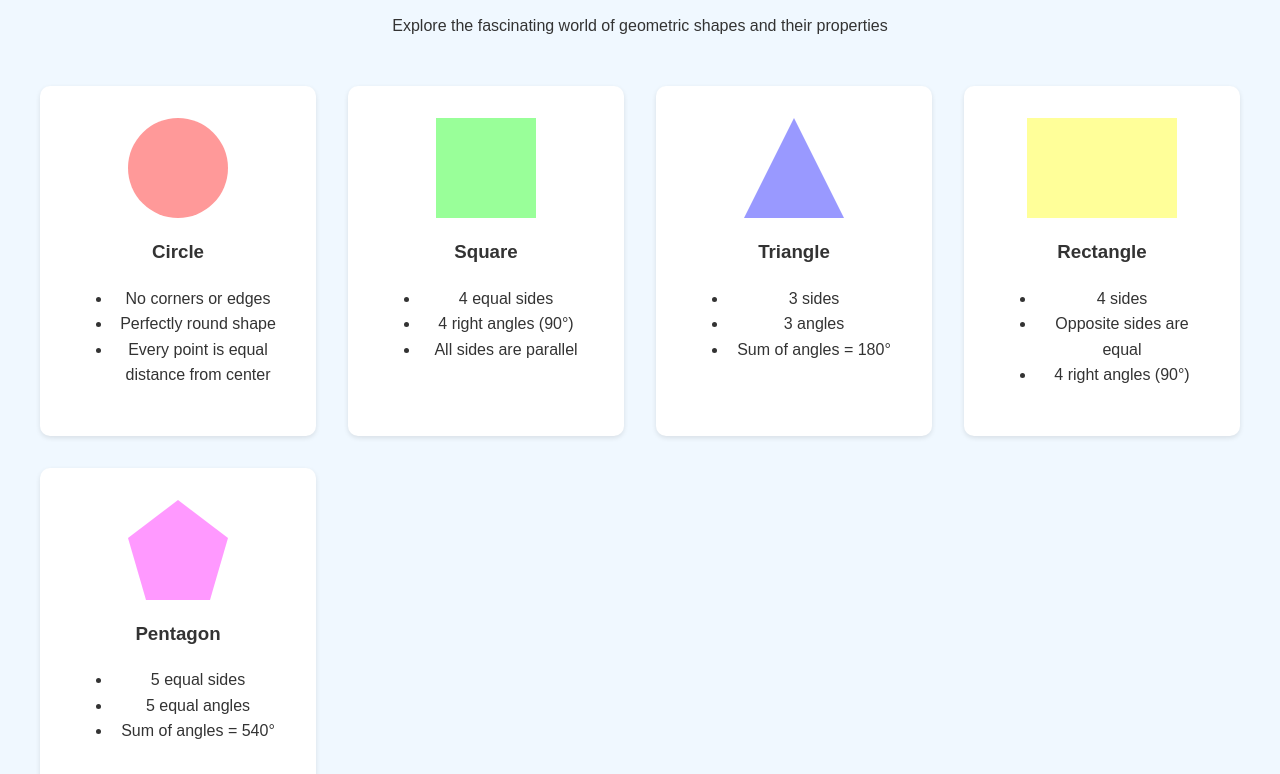
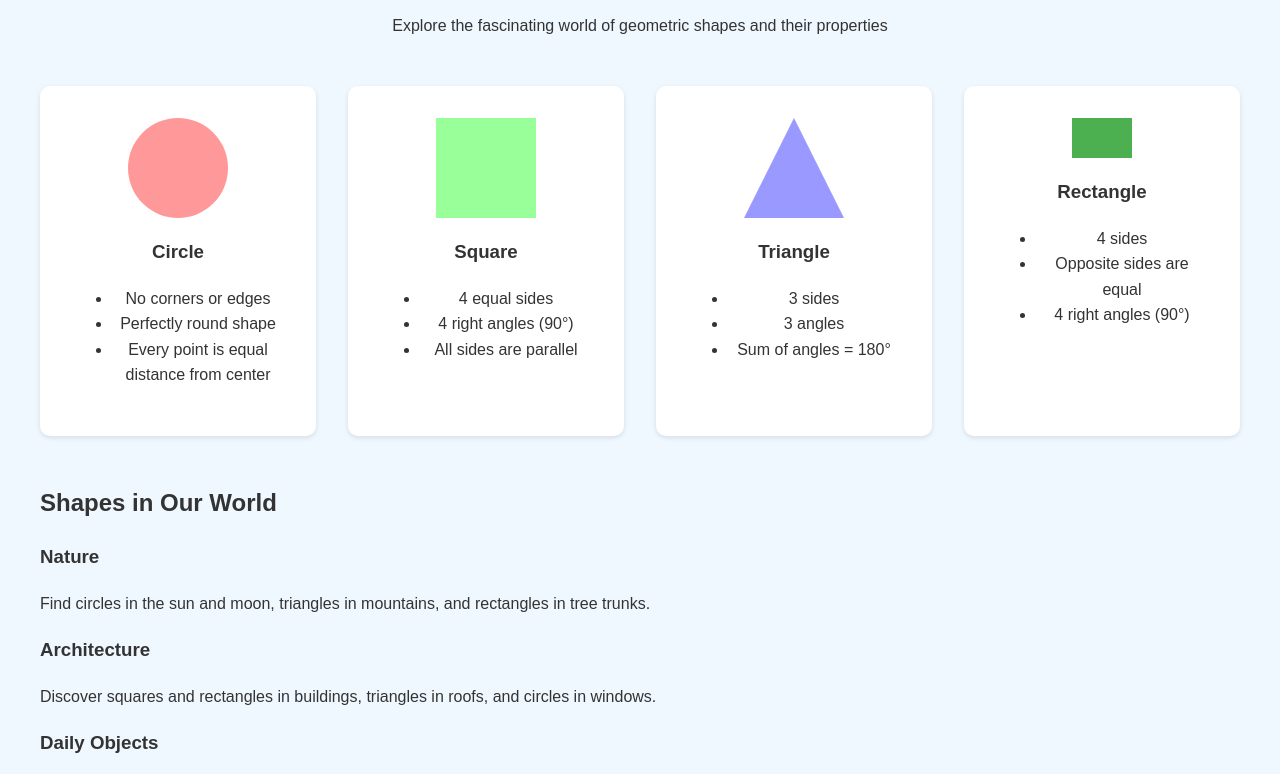
Before and after one commit to bert2002405/shape-learning, a plain HTML site: page learn.html in a window 1280 px wide. Shown: the part 171-945 px from the top of the page. Drawn offline with Linux system fonts and the light colour scheme.

Commit message:
Removed pentagon shape from all files

```diff
--- a/learn.html
+++ b/learn.html
@@ -65,16 +65,6 @@
                     <li>4 right angles (90°)</li>
                 </ul>
             </div>
-
-            <div class="shape-card">
-                <div class="shape pentagon"></div>
-                <h3>Pentagon</h3>
-                <ul>
-                    <li>5 equal sides</li>
-                    <li>5 equal angles</li>
-                    <li>Sum of angles = 540°</li>
-                </ul>
-            </div>
         </div>
 
         <section class="real-world-examples">
@@ -82,7 +72,7 @@
             <div class="examples-grid">
                 <div class="example-card">
                     <h3>Nature</h3>
-                    <p>Find circles in the sun and moon, triangles in mountains, and pentagons in flowers.</p>
+                    <p>Find circles in the sun and moon, triangles in mountains, and rectangles in tree trunks.</p>
                 </div>
                 <div class="example-card">
                     <h3>Architecture</h3>
--- a/styles.css
+++ b/styles.css
@@ -125,15 +125,12 @@ main {
 }
 
 .rectangle {
-    width: 150px;
-    height: 100px;
-    background-color: #FFFF99;
+    width: 60px;
+    height: 40px;
+    background-color: #4CAF50;
 }
 
-.pentagon {
-    background-color: #FF99FF;
-    clip-path: polygon(50% 0%, 100% 38%, 82% 100%, 18% 100%, 0% 38%);
-}
+/* Add any additional shape styles below */
 
 /* Activities */
 .activity {
```
Also changed, not shown: activities.html (+4 -3 lines), index.html (+1 -2 lines).
